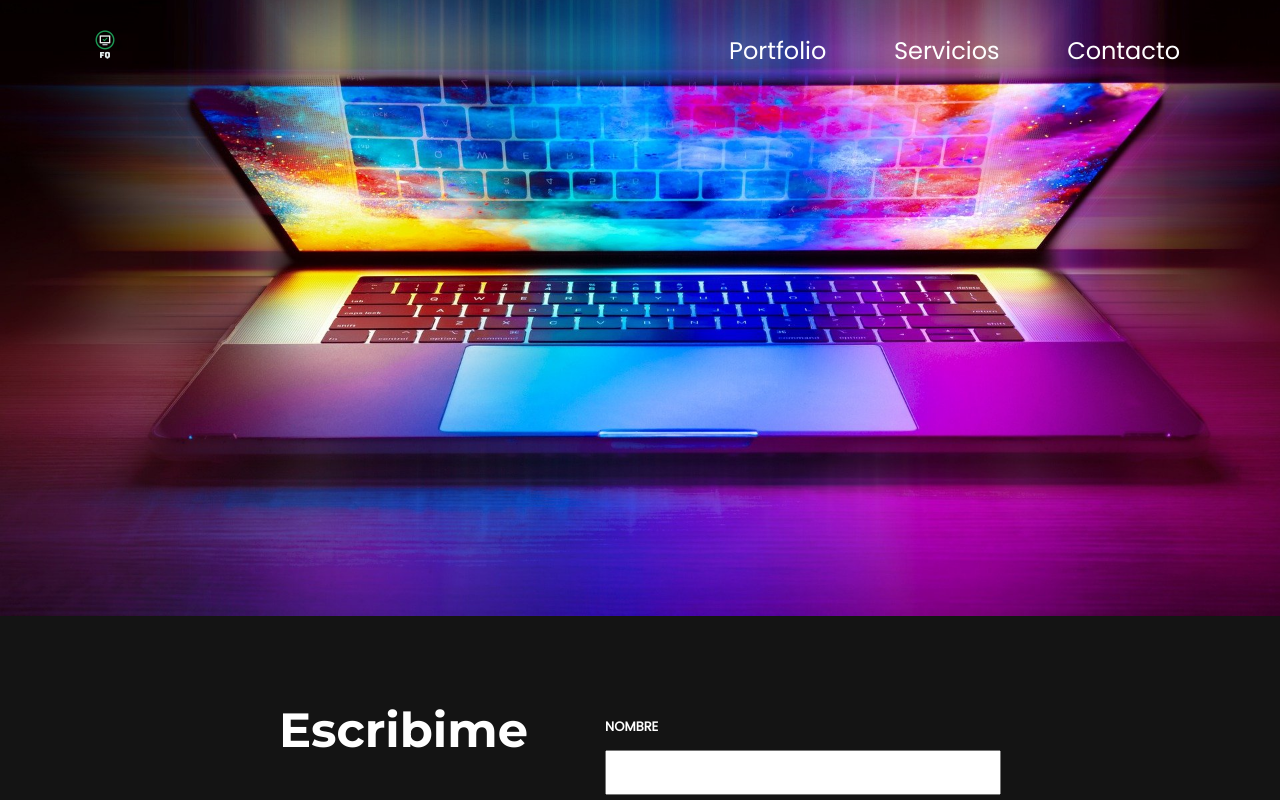
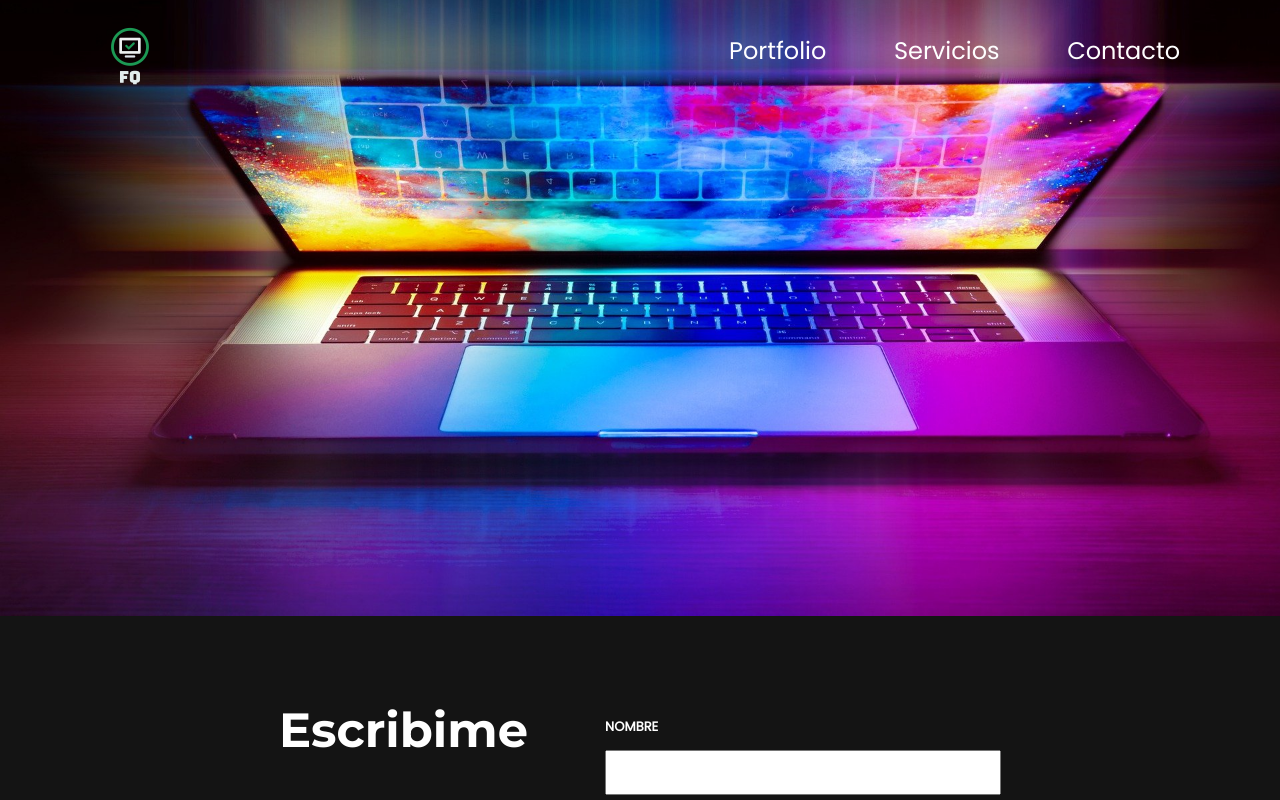
Before and after one commit to facundoaguilar96/apx-desafio-m4, a plain HTML site: page index.html in a window 1280 px wide. Shown: the top 800 px of the page. Drawn offline with Linux system fonts and the light colour scheme; no server answers.

Commit message:
acomode el logo

```diff
--- a/header.css
+++ b/header.css
@@ -16,14 +16,16 @@ body {
 }
 
 .header__imagen-logo {
-  height: 50px;
-  width: 50px;
+  height: 100px;
+  width: 100px;
+  margin-top: 30px;
 }
 
 @media (min-width: 769px) {
   .header__imagen-logo {
-    height: 50px;
-    width: 50px;
+    margin-top: 30px;
+    height: 100px;
+    width: 100px;
     margin-left: 60px;
   }
 }
```
